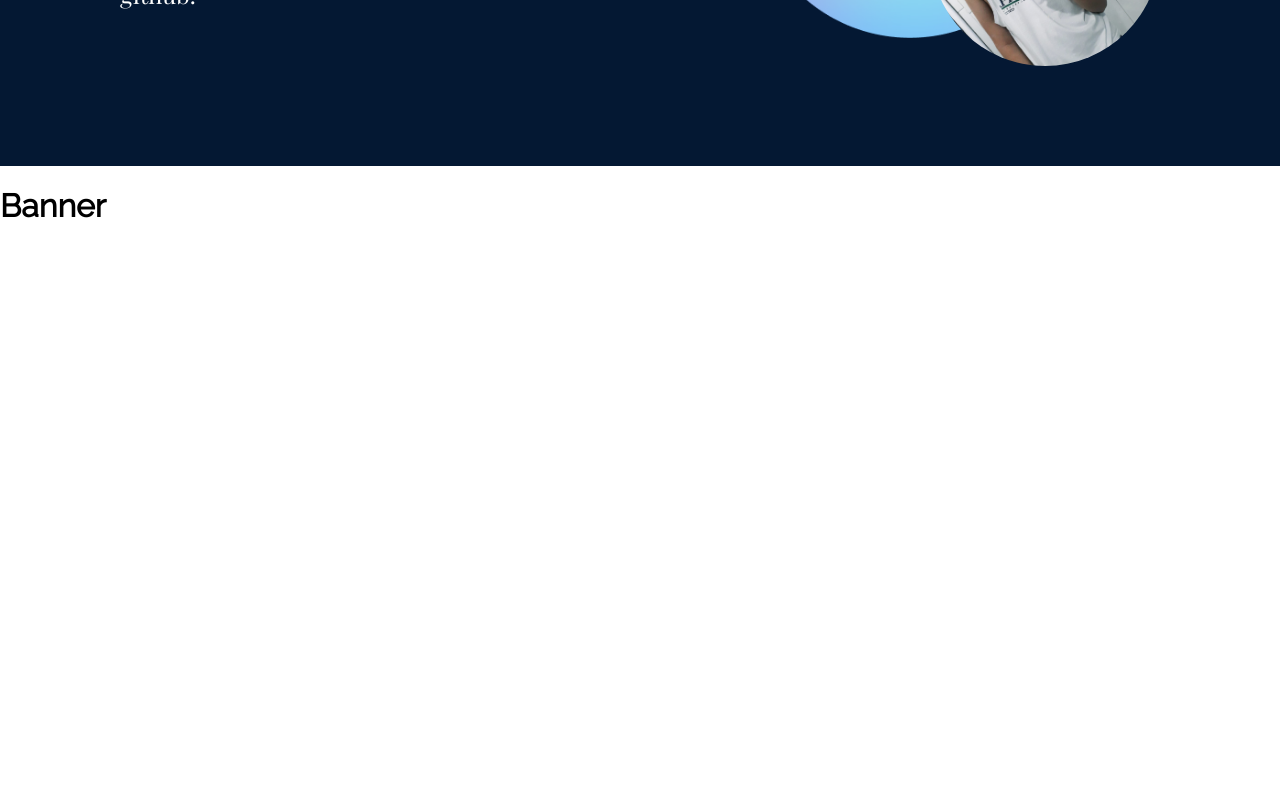
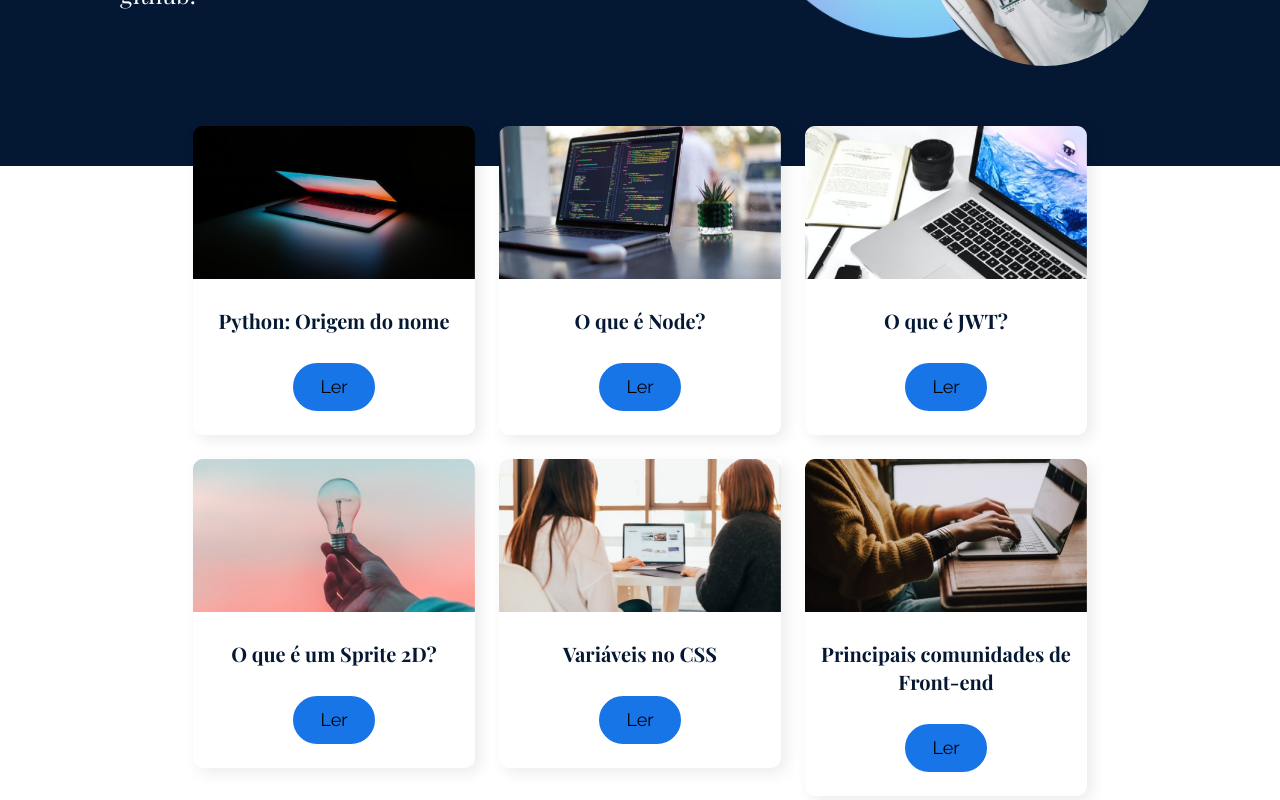
Before and after one commit to osvaldosousa/react-routers, a React (Vite) app: page / in a window 1280 px wide. Shown: the part 500-1300 px from the top of the page. Before the commit the page ends 800 px from the top, so only its background shows below. Built offline with nearby package versions, Linux system fonts and the light colour scheme.

Commit message:
create component Post and Css
fixed erro commit

```diff
--- a/src/pages/Home/index.jsx
+++ b/src/pages/Home/index.jsx
@@ -1,11 +1,16 @@
-import Banner from "../../components/Banner"
+import styles from './Home.module.css'
+import posts from '../../json/posts.json'
 
+import Banner from '../../components/Banner'
+import Posts from '../../components/Posts/idenx'
 
 function Home() {
   return (
     <main>
-      <Banner/>
-      <h1>Banner</h1>
+      <Banner />
+      <ul className={styles.posts}>
+        <Posts posts={posts} />
+      </ul>
     </main>
   )
 }
```
